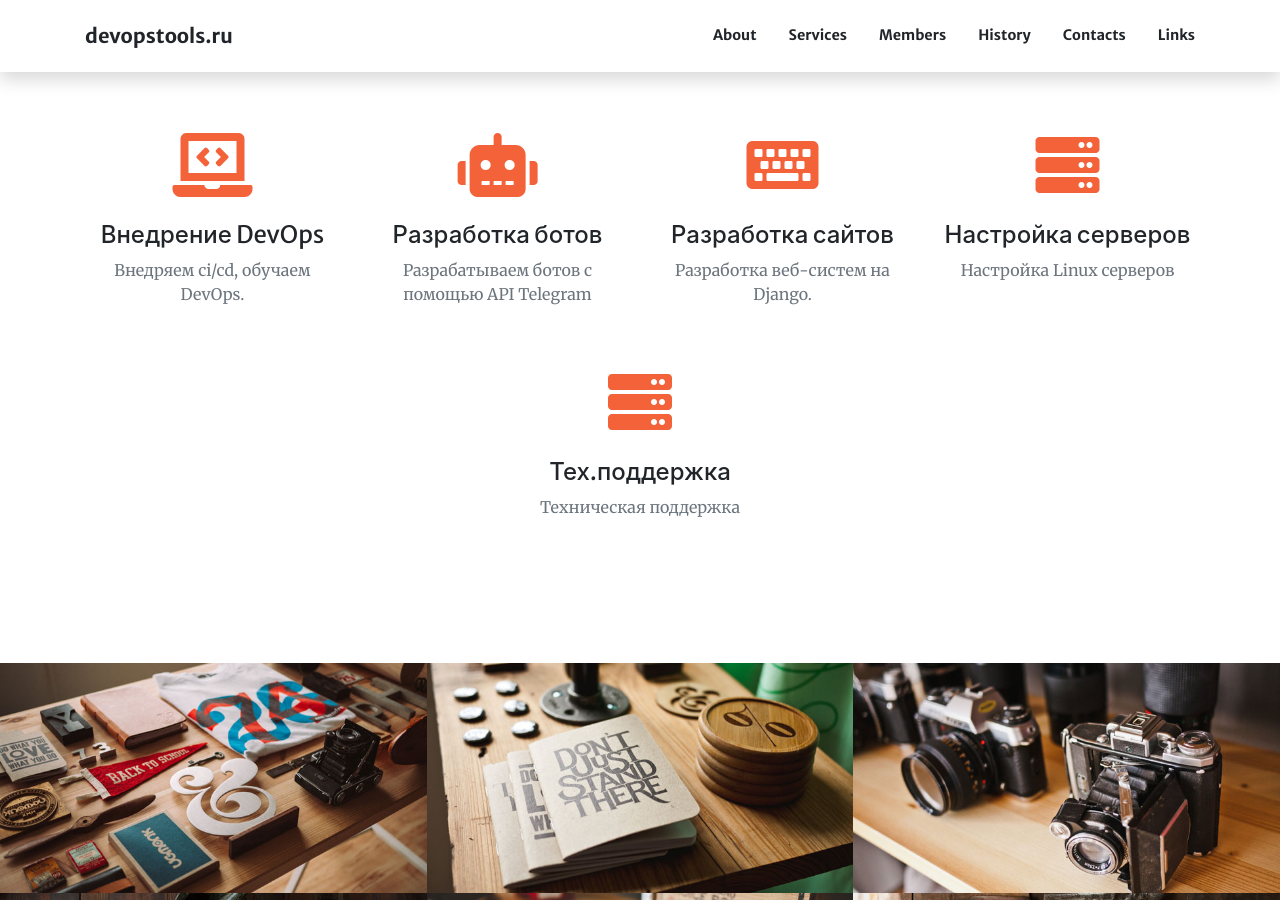
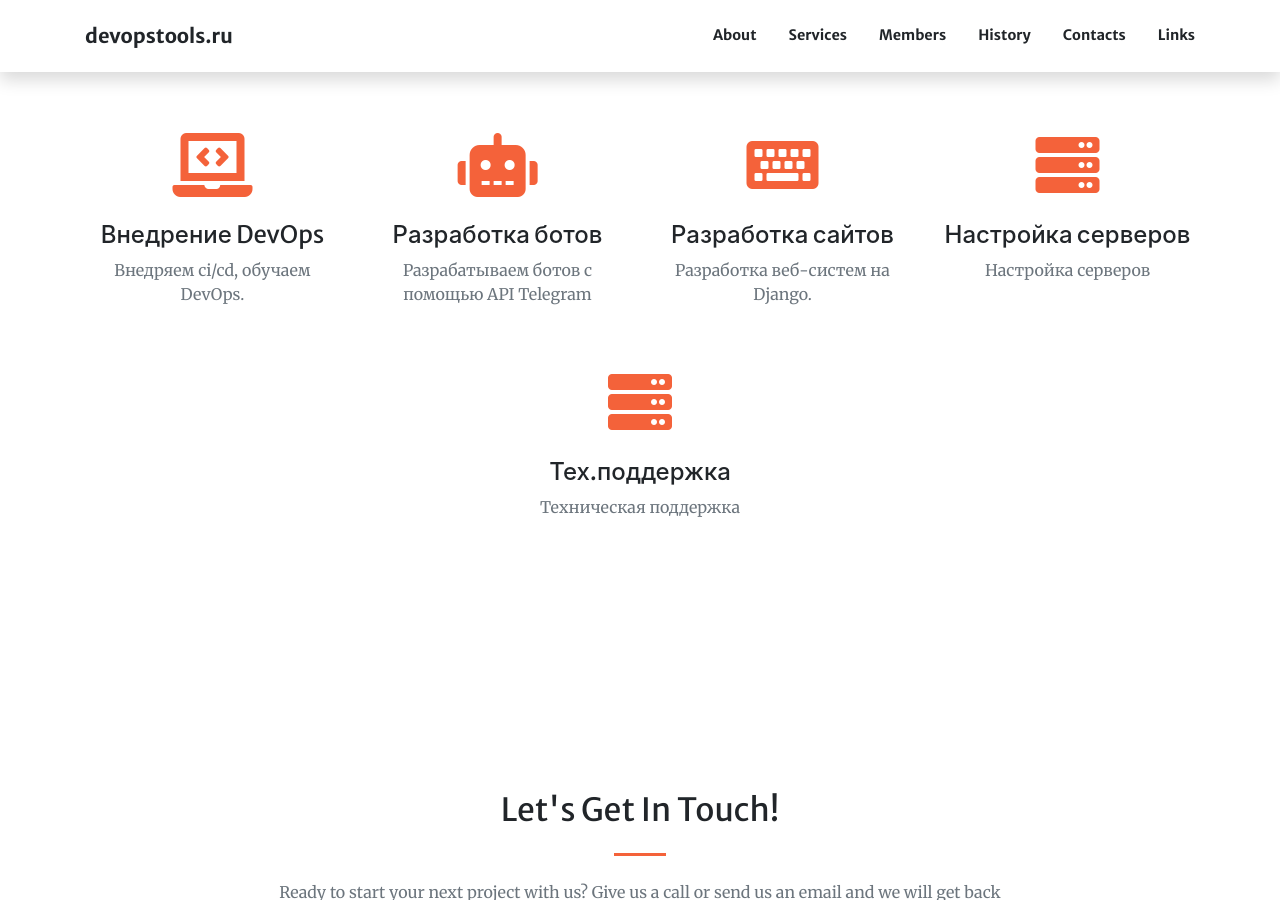
Before and after one commit to hacker342/devopstools.guthub.io, a Jekyll site: the page built from index.md, in a window 1280 px wide and 900 px high, scrolled down 1510 px. Built offline with Jekyll 4.4.1, drawn with Linux system fonts in a browser that asks for light colours; nearby versions of some CDN libraries; part of the change alters nothing that is shown.

Commit message:
add comment

```diff
--- a/index.md
+++ b/index.md
@@ -39,7 +39,7 @@ sections:
         text: Разработка веб-систем на Django.
         icon: fas fa-keyboard
       - title: Настройка серверов
-        text: Настройка Linux серверов
+        text: Настройка серверов
         icon: fas fa-server
       - title: Тех.поддержка
         text: Техническая поддержка
@@ -51,34 +51,34 @@ sections:
     # this section has always ID 'portfolio'
     #section_id: portfolio
     #background_style: bg-dark
-    projects:
-      - title: Project 1
-        text: This is a very short project description.
-        # the images are located in:
-        # img/portfolio/fullsize
-        # img/portfolio/thumbnails
-        icon: 1.jpg
-        url: '#'
-      - title: Project 2
-        text: This is a very short project description.
-        icon: 2.jpg
-        url: '#'
-      - title: Project 3
-        text: This is a very short project description.
-        icon: 3.jpg
-        url: '#'
-      - title: Project 4
-        text: This is a very short project description.
-        icon: 4.jpg
-        url: '#'
-      - title: Project 5
-        text: This is a very short project description.
-        icon: 5.jpg
-        url: '#'
-      - title: Project 6
-        text: This is a very short project description.
-        icon: 6.jpg
-        url: '#'
+    # projects:
+    #   - title: Project 1
+    #     text: This is a very short project description.
+    #     # the images are located in:
+    #     # img/portfolio/fullsize
+    #     # img/portfolio/thumbnails
+    #     icon: 1.jpg
+    #     url: '#'
+    #   - title: Project 2
+    #     text: This is a very short project description.
+    #     icon: 2.jpg
+    #     url: '#'
+    #   - title: Project 3
+    #     text: This is a very short project description.
+    #     icon: 3.jpg
+    #     url: '#'
+    #   - title: Project 4
+    #     text: This is a very short project description.
+    #     icon: 4.jpg
+    #     url: '#'
+    #   - title: Project 5
+    #     text: This is a very short project description.
+    #     icon: 5.jpg
+    #     url: '#'
+    #   - title: Project 6
+    #     text: This is a very short project description.
+    #     icon: 6.jpg
+    #     url: '#'
 
 
   - type: contact.html
```
